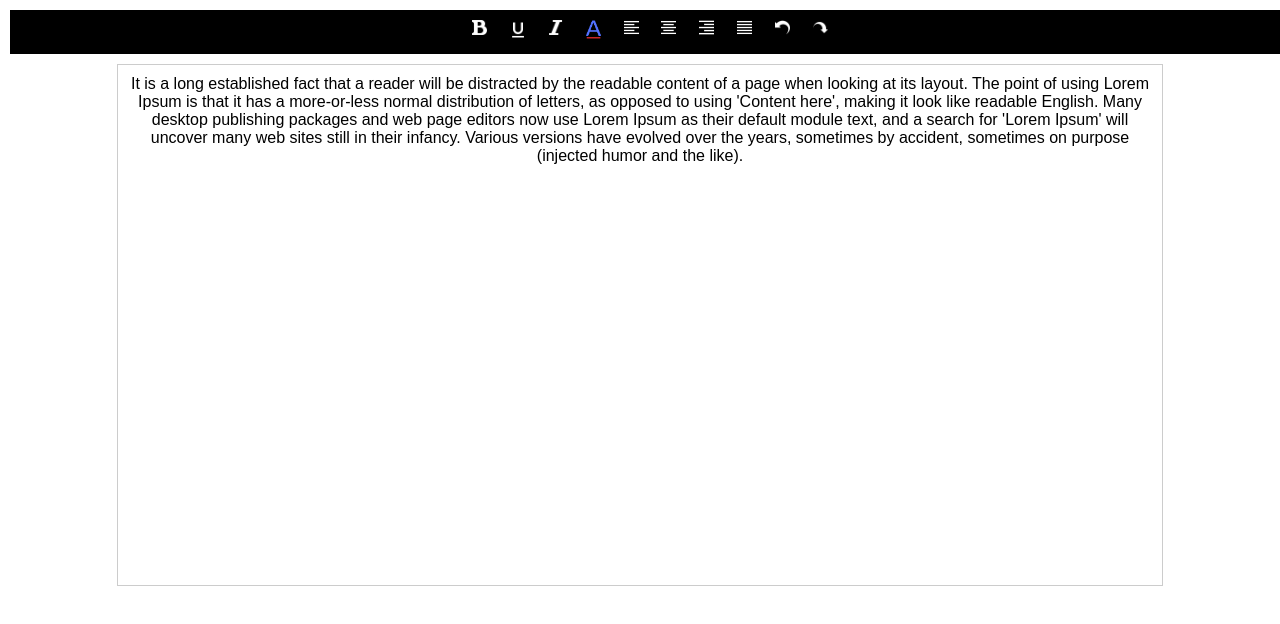
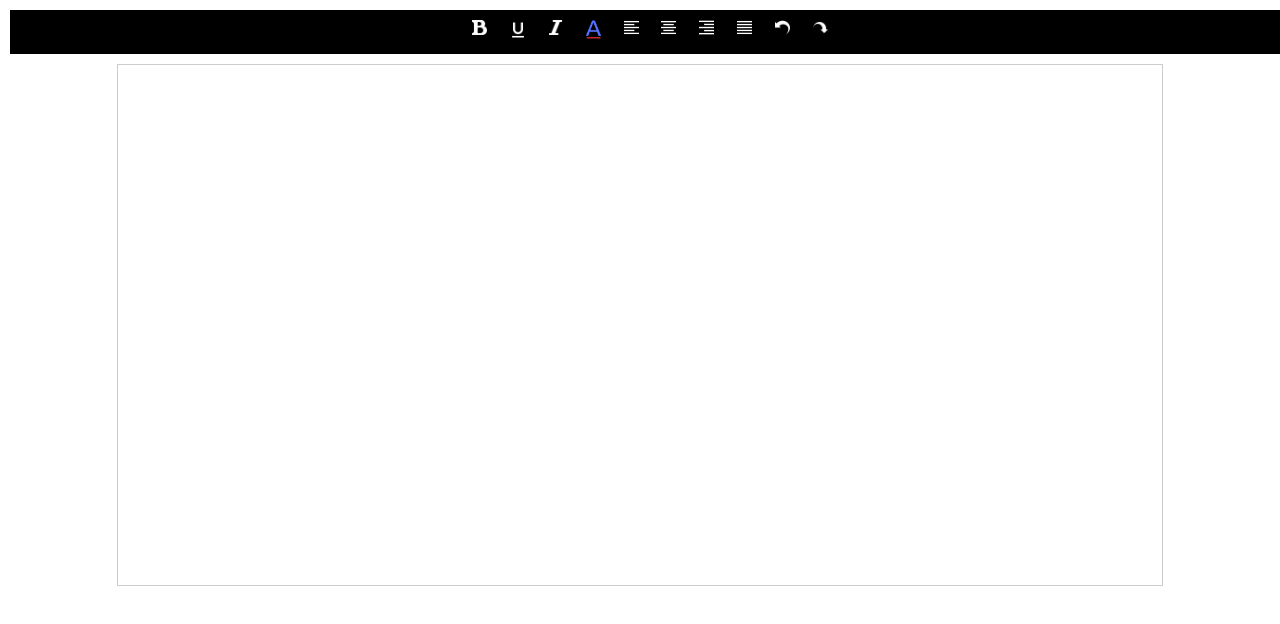
Before and after one commit to Sabesabesan/textediting, a plain HTML site: page index.html in a window 1280 px wide. Drawn offline with Linux system fonts and the light colour scheme.

Commit message:
correct some code

```diff
--- a/index.html
+++ b/index.html
@@ -129,12 +129,6 @@
         </div>
 
     <div id="editor" contenteditable="true">
-    It is a long established fact that a reader will be distracted by the readable content of a page when looking at its layout.
-    The point of using Lorem Ipsum is that it has a more-or-less normal distribution of letters, as opposed to using 'Content here',
-    making it look like readable English. Many desktop publishing packages and web page editors now use Lorem Ipsum as their default
-    module text, and a search for 'Lorem Ipsum' will uncover many web sites still in their infancy. Various versions have evolved over the
-    years, sometimes by accident, sometimes on purpose (injected humor and the like).
-
 
     </div>
 
```
